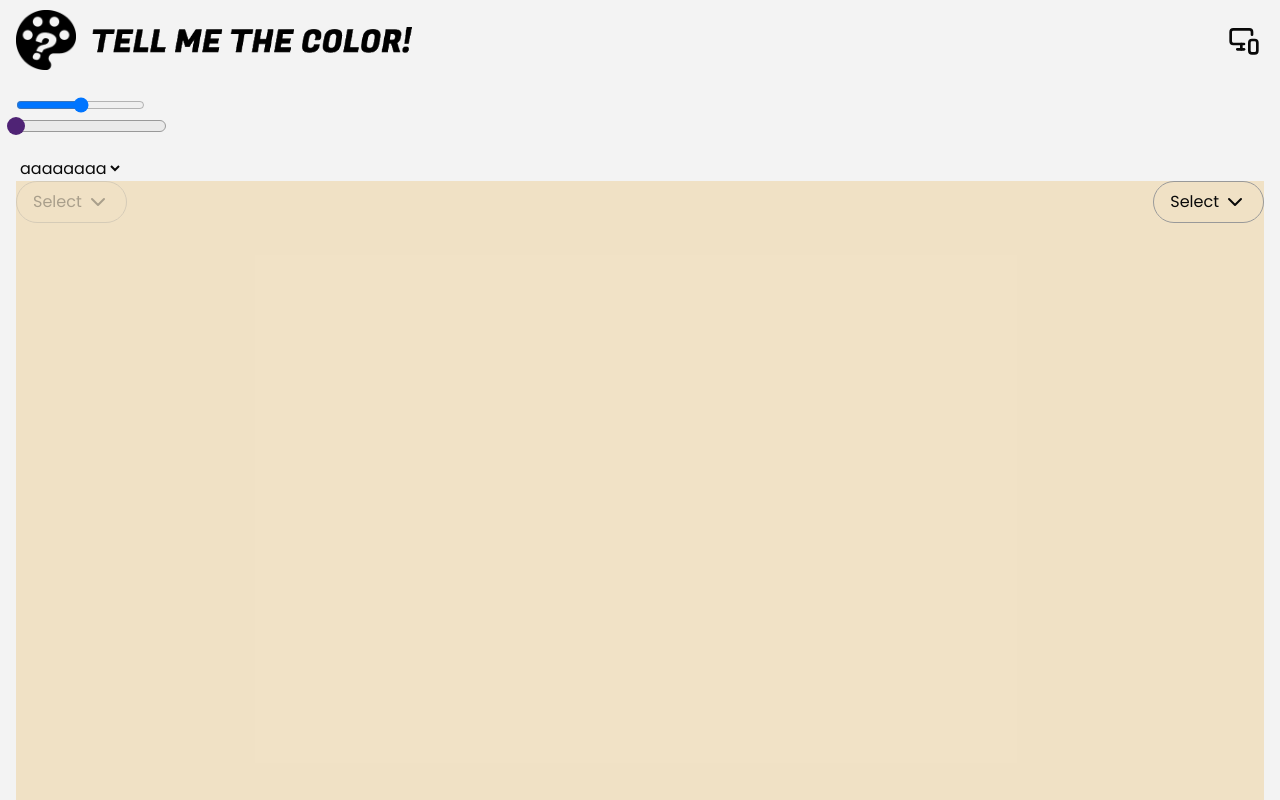
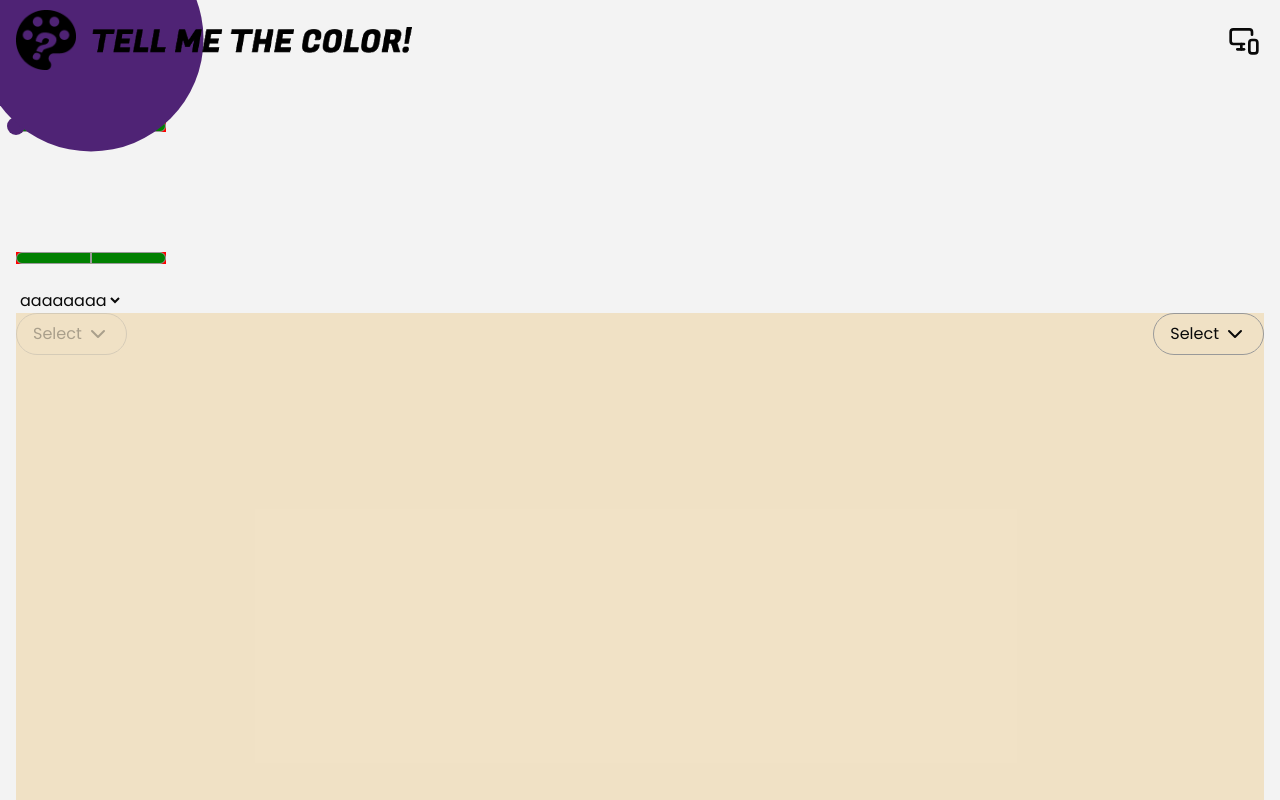
Before and after one commit to Francisco-Neves-15/tellmethecolor, a Next.js app: page / in a window 1280 px wide. Built offline with nearby package versions, Linux system fonts and the light colour scheme.

Commit message:
slider vertical 2/#

```diff
--- a/src/app/page.tsx
+++ b/src/app/page.tsx
@@ -75,14 +75,14 @@ export default function Home() {
         allowTrackClick
         step={10}
       />
-
-      {/* <Slider
+      <br /><br /><br /><br /><br />
+      <Slider
         direction="vertical"
         indicator="circle"
         value={slider}
         onChangeValue={(v) => { setSlider(v); console.log(v) }}
         step={10}
-      /> */}
+      />
 
       <br />
 
--- a/src/components/ui/own/Slider/index.tsx
+++ b/src/components/ui/own/Slider/index.tsx
@@ -91,6 +91,8 @@ export const Slider = forwardRef<ISliderRef, ISlider>(({
     value ?? defaultValue ?? resolvedMin
   );
 
+  const isVertical = direction === "vertical";
+
   // Other's
 
   const resolvedTrackColor = trackColor ?? gColors.bgSecondary;
@@ -128,8 +130,6 @@ export const Slider = forwardRef<ISliderRef, ISlider>(({
     if (!sliderRef.current) return internalValue;
 
     const rect = sliderRef.current.getBoundingClientRect();
-
-    const isVertical = direction === "vertical";
 
     const percent = isVertical
       ? 1 - (clientY - rect.top) / rect.height
@@ -226,8 +226,6 @@ export const Slider = forwardRef<ISliderRef, ISlider>(({
 
   // Value's
 
-  const isVertical = direction === "vertical";
-
   const fallbackValue = defaultValue ?? resolvedMin;
 
   const isControlled = value !== undefined;
@@ -244,8 +242,7 @@ export const Slider = forwardRef<ISliderRef, ISlider>(({
       (resolvedMax - resolvedMin)) *
     100;
 
-  const percent = isVertical ? 100 - percentRaw : percentRaw;
-
+  const percent = percentRaw;
 
   // Controlled
 
@@ -279,8 +276,10 @@ export const Slider = forwardRef<ISliderRef, ISlider>(({
   const indicatorConfig: Record<TSliderIndicatorVariant, IVariantIndicatorConfig> = {
     "circle": {
       style: {
-        left: `${percent}%`,
-        height: typeof height === "number" ? `${height * 1.5}px` : "16px",
+        bottom: !isVertical ? undefined :`${percent}%`,
+        left: isVertical ? undefined :`${percent}%`,
+        width: !isVertical ? undefined : typeof width === "number" ? `${width * 1.5}px` : "16px",
+        height: isVertical ? undefined : typeof height === "number" ? `${height * 1.5}px` : "16px",
         backgroundColor: getThumbColor(percent),
       },
       className: `
@@ -291,8 +290,8 @@ export const Slider = forwardRef<ISliderRef, ISlider>(({
     "line": {
       style: {
         left: `${percent}%`,
-        width: 4,
-        height: typeof height === "number" ? `${height + 12}px` : "16px",
+        width: !isVertical ? 4 : typeof width === "number" ? `${width + 12}px` : "16px",
+        height: isVertical ? 4 : typeof height === "number" ? `${height + 12}px` : "16px",
         backgroundColor: gColors.light
       },
       className: `
@@ -315,6 +314,7 @@ export const Slider = forwardRef<ISliderRef, ISlider>(({
       style={{
         width: `${width}px`,
         height: `${height}px`,
+        backgroundColor: "red"
       }}
     >
 
@@ -324,7 +324,8 @@ export const Slider = forwardRef<ISliderRef, ISlider>(({
         style={{
           height: typeof height === "number" ? `${height}px` : "16px",
           width: "100%",
-          backgroundColor: resolvedTrackColor,
+          // backgroundColor: resolvedTrackColor,
+          backgroundColor: "green",
         }}
       />
 
@@ -338,7 +339,8 @@ export const Slider = forwardRef<ISliderRef, ISlider>(({
         style={{
           width: `${percent}%`,
           height: typeof height === "number" ? `${height}px` : "16px",
-          backgroundColor: getThumbColor(percent),
+          // backgroundColor: getThumbColor(percent),
+          backgroundColor: "yellow",
         }}
       />
 
```
